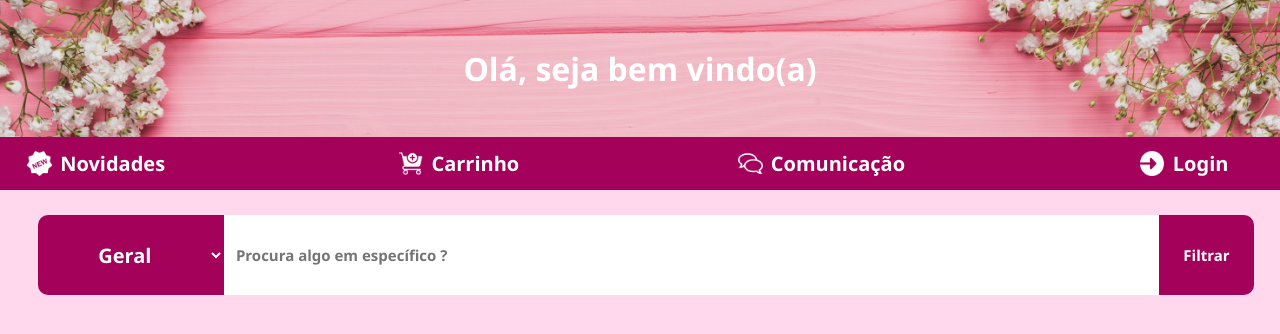
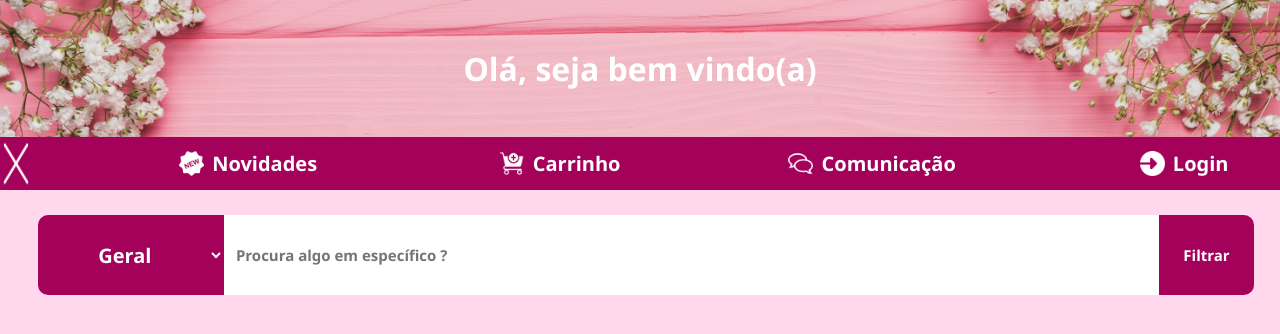
Before and after one commit to DevGuilhermeAraujo/Ecommerce, a PHP site: page /Cliente/homeCliente.php in a window 1280 px wide. Shown: the top 334 px of the page. Run offline with PHP 8.4, Linux system fonts and the light colour scheme; data comes from the database, SQL or seed files in the repository; data that the repository does not hold is empty.

Commit message:
correção do botão para fechar menu

```diff
--- a/Cliente/cliente.css
+++ b/Cliente/cliente.css
@@ -143,9 +143,7 @@
 #florResponsiva{
     display: none;
 }
-#fecharMenuResponsivo{
-    display: none;
-}
+
 
 /*
 Tela para celular vertical
```
